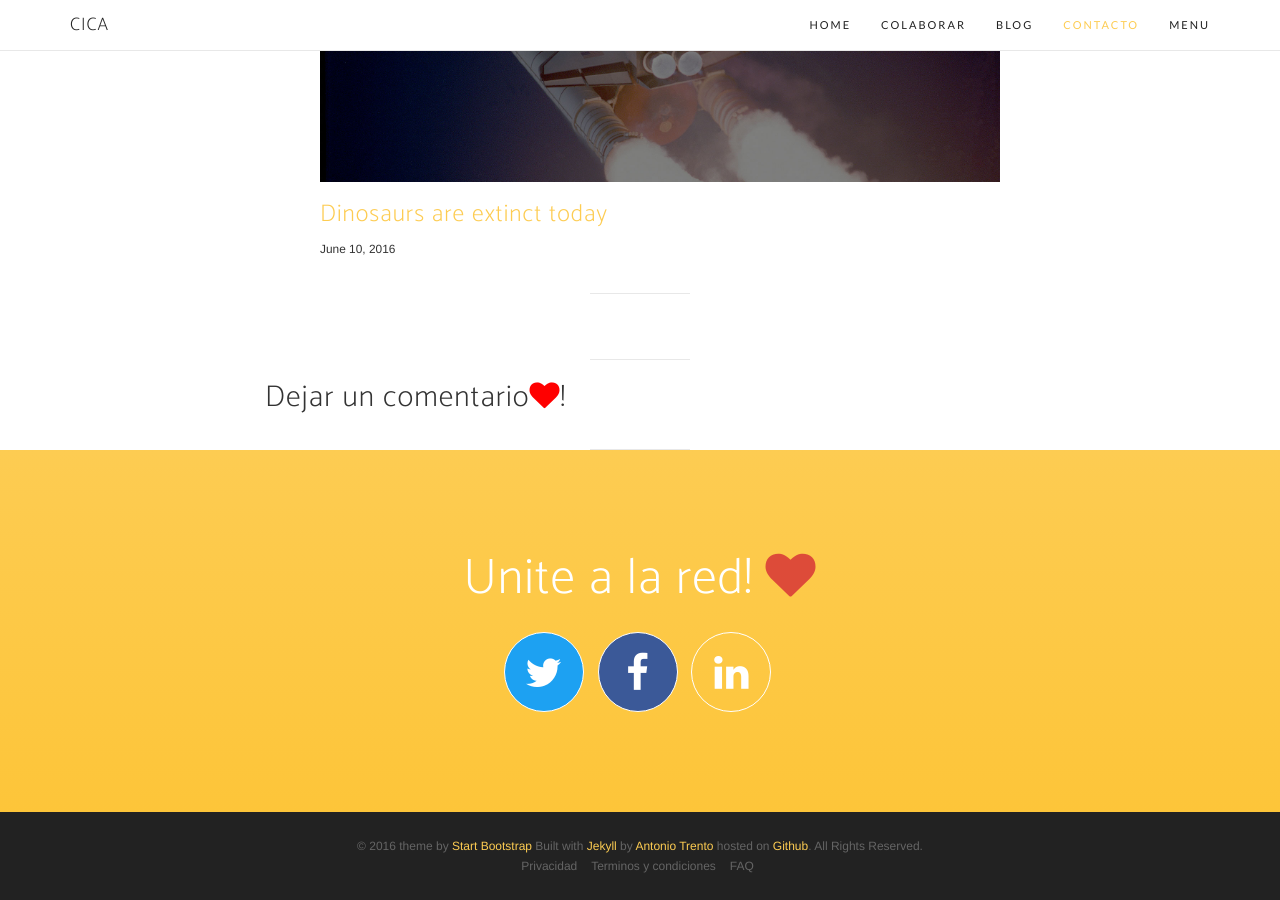
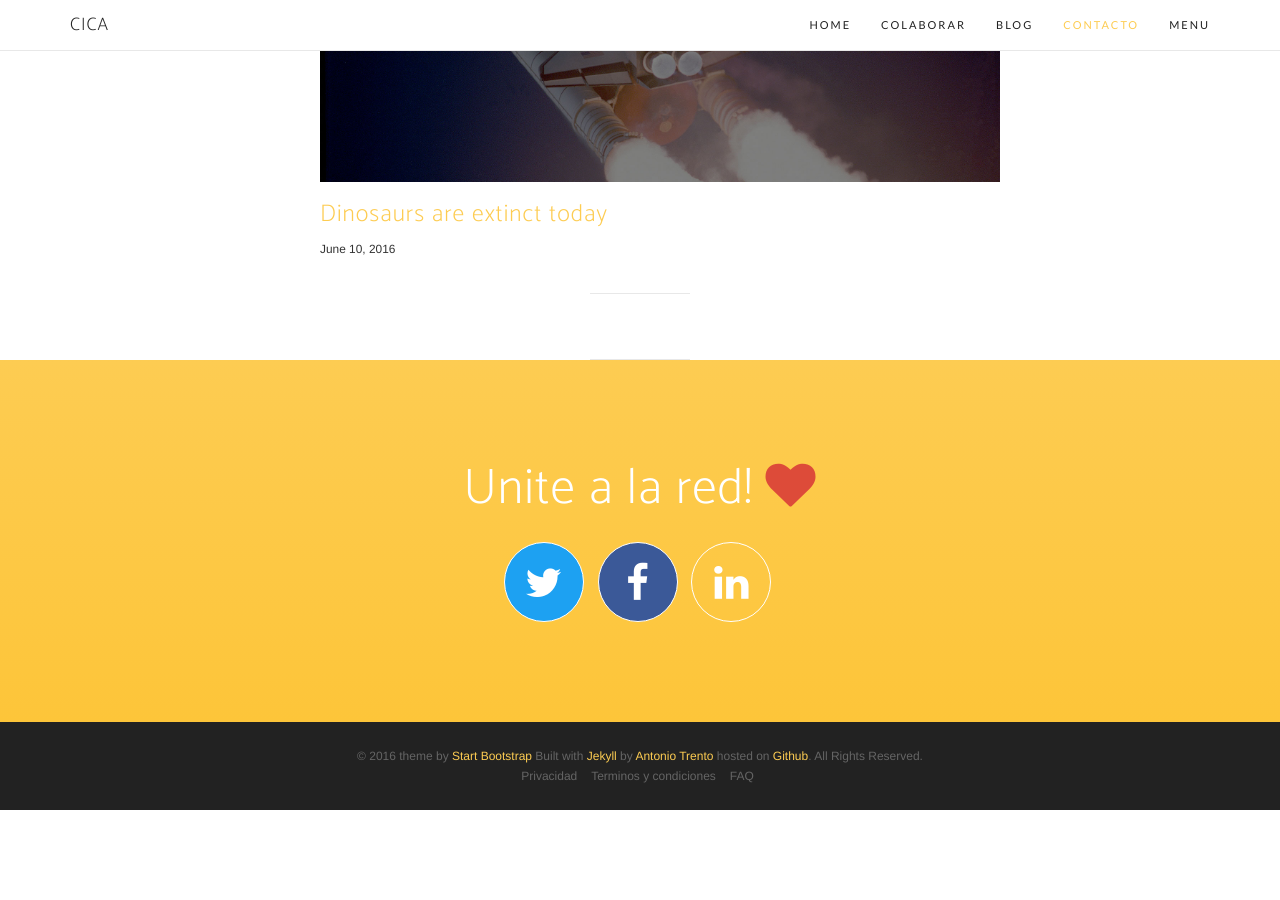
Before and after one commit to CICALATAM/cicalatam.github.io, a Jekyll site: the page built from blog.html, in a window 1280 px wide and 900 px high, scrolled down 2915 px. Built offline with Jekyll 4.4.1, drawn with Linux system fonts in a browser that asks for light colours; nearby versions of some CDN libraries; some web fonts are replaced; comment, search, counter and statistics services are not loaded; after the commit the page ends 3725 px from its top, so only the background shows below that.

Commit message:
changes 4

```diff
--- a/_includes/aside.html
+++ b/_includes/aside.html
@@ -1,8 +1,8 @@
 <section class="cta">
     <div class="cta-content">
         <div class="container">
-            <h2>Hagamos crecer <br>la comunidad.</h2>
-            <a href="/funds" class="btn btn-outline btn-xl page-scroll">Como puedo colaborar?!</a>
+            <h2>Hagamos crecer la<br> comunidad.</h2>
+            <a href="/funds" class="btn btn-outline btn-xl page-scroll">Colaborar!</a>
         </div>
     </div>
     <div class="overlay"></div>
--- a/_includes/services.html
+++ b/_includes/services.html
@@ -16,7 +16,7 @@
                             <div class="device">
                                 <div class="screen">
                                     <!-- Demo image for screen mockup, you can put an image here, some HTML, an animation, video, or anything else! -->
-                                    <img src="/img/spy-nobckg" class="img-responsive" alt=""> </div>
+                                    <img src="/img/spy-nobckg.jpg" class="img-responsive" alt=""> </div>
                             </div>
                     </div>
                 </div>
--- a/_layouts/post.html
+++ b/_layouts/post.html
@@ -73,7 +73,7 @@ layout: default
 </article>
 
 <hr>
-
+<!--
 {% if site.disqus_account %}
 <article>
   <div id="disqus" class="container">
@@ -116,3 +116,4 @@ layout: default
 
 
 {% endif %}
+-->
```
